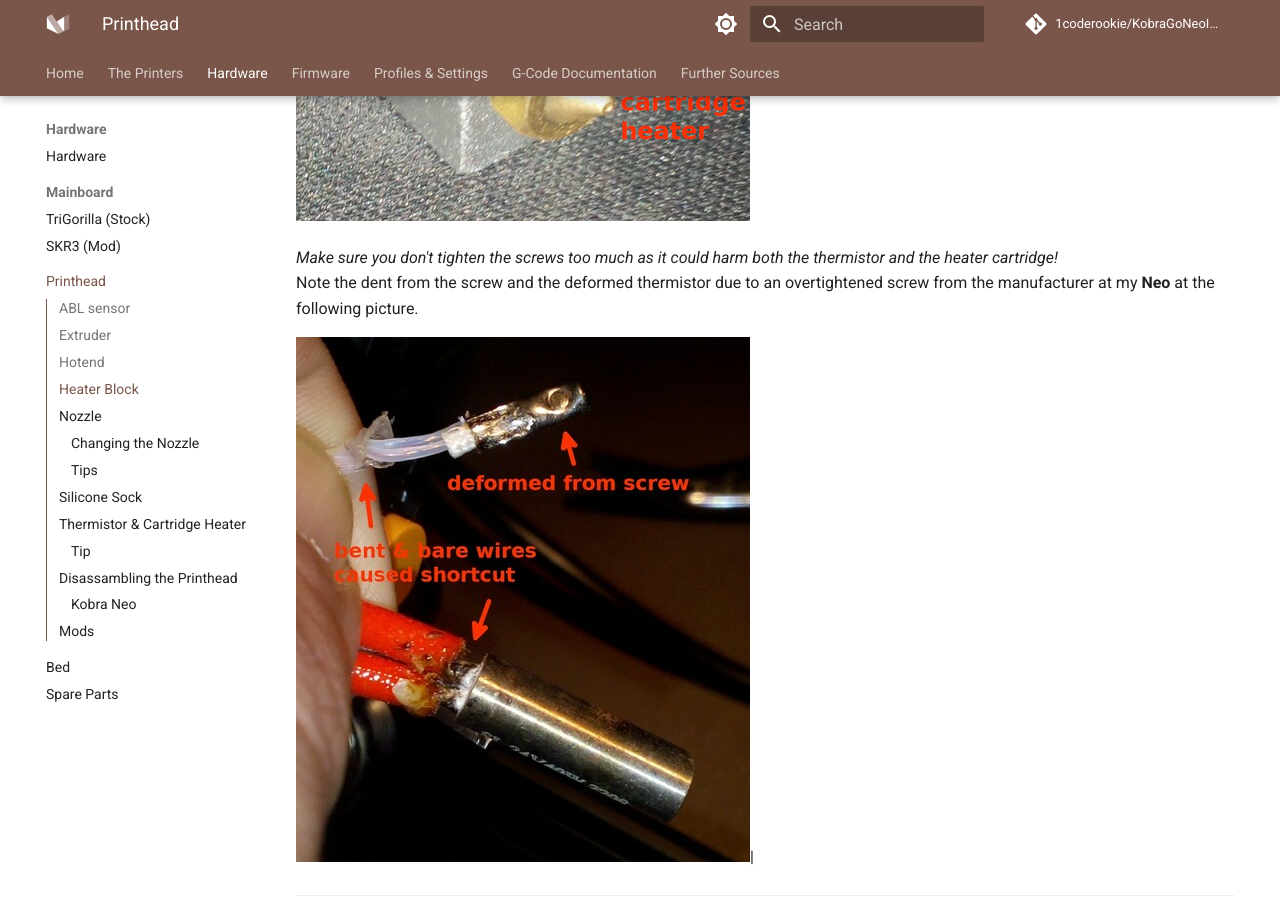
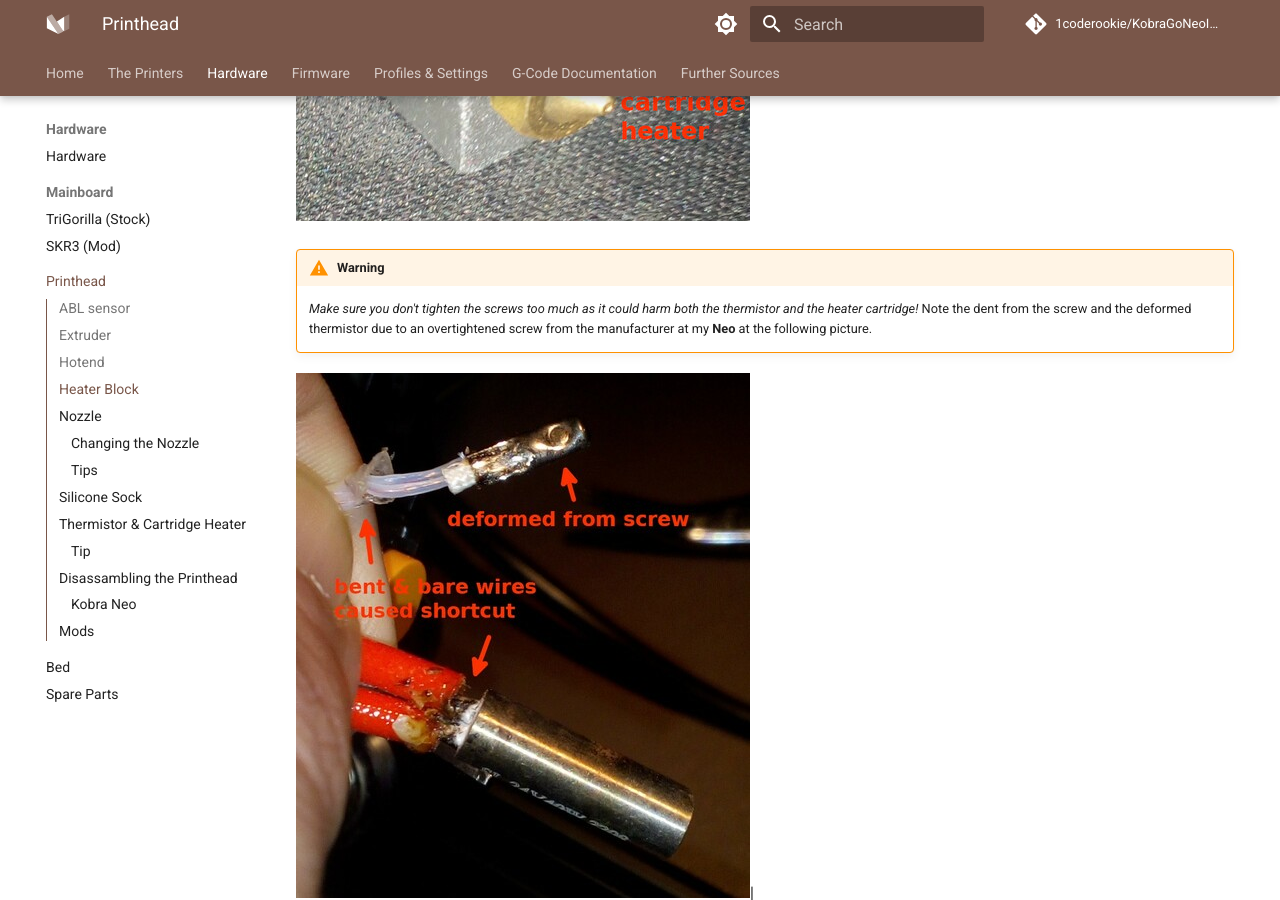
Before and after one commit to 1coderookie/KobraGoNeoInsights, an MkDocs documentation site: the page built from docs/hardware/printhead.md, in a window 1280 px wide and 900 px high, scrolled down 2894 px. Built offline with MkDocs 1.6.1 and Material for MkDocs 9.7.7, drawn with Linux system fonts in a browser that asks for light colours; comment, search, counter and statistics services are not loaded.

Commit message:
Update printhead.md

```diff
--- a/docs/hardware/printhead.md
+++ b/docs/hardware/printhead.md
@@ -44,8 +44,8 @@ Both the thermistor and the heater cartidge have to be plugged into the specific
 
 ![Heater block V5](../assets/images/head_block-screws-close_web.jpg)
 
-*Make sure you don't tighten the screws too much as it could harm both the thermistor and the heater cartridge!*
-Note the dent from the screw and the deformed thermistor due to an overtightened screw from the manufacturer at my **Neo** at the following picture.
+!!! warning
+    *Make sure you don't tighten the screws too much as it could harm both the thermistor and the heater cartridge!* Note the dent from the screw and the deformed thermistor due to an overtightened screw from the manufacturer at my **Neo** at the following picture.
 
 ![Deformed thermistor due to an overtightened screw](../assets/images/head_therm-cart-broken_web.jpg)|
 
```
